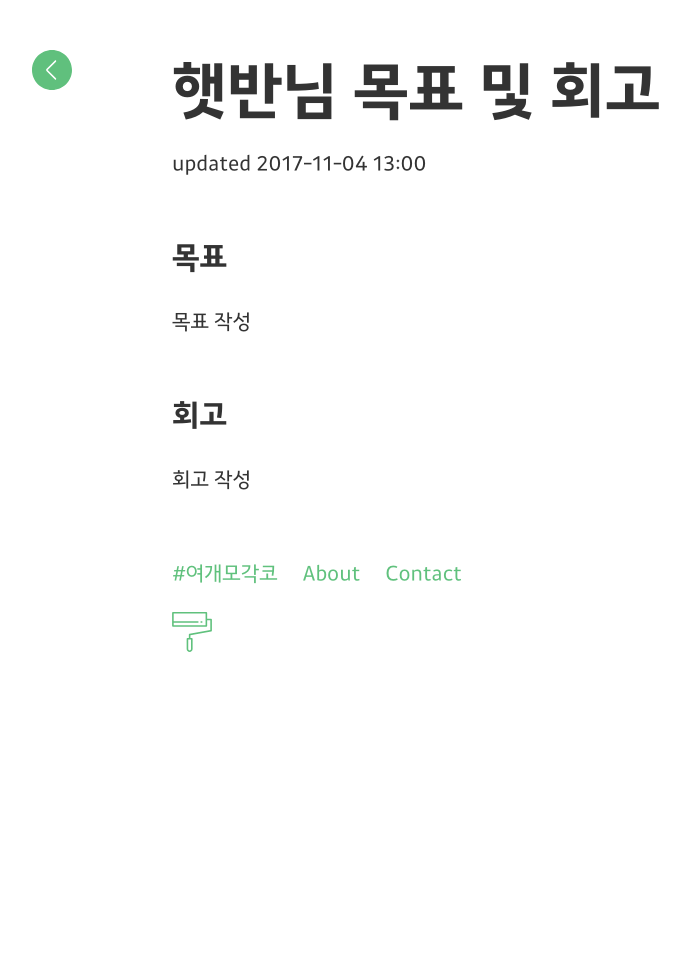
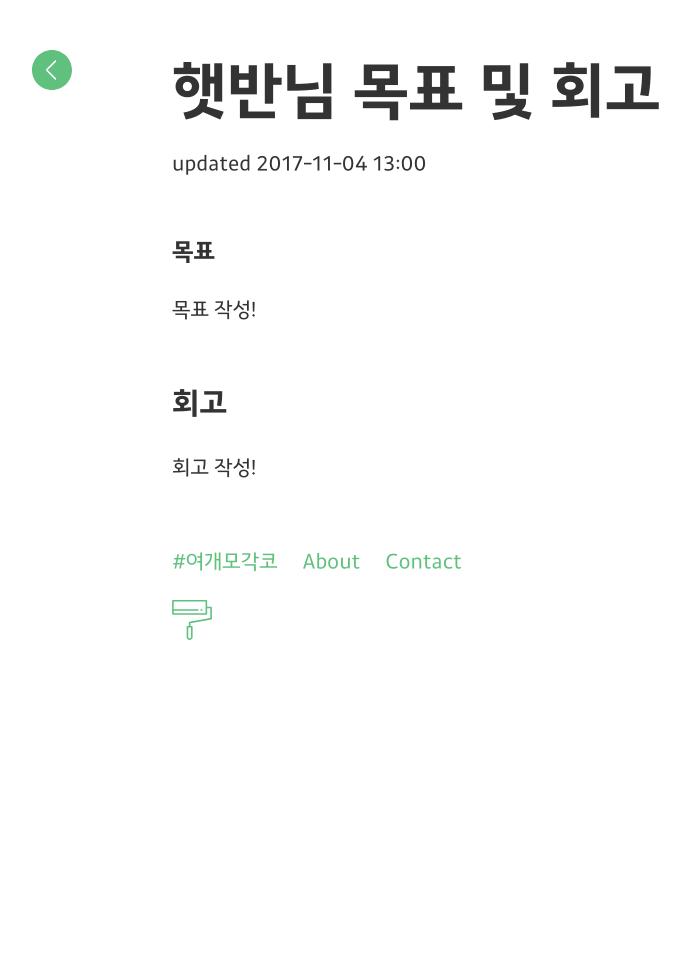
Before and after one commit to yeogaemogaco/retrospective-2nd, a Jekyll site: the page built from _posts/2017-11-04-sumsum27.md, in a window 1280 px wide. Shown: the whole page, without its empty margins (18-708 px from the left). Built offline with Jekyll 4.4.1, drawn with Linux system fonts in a browser that asks for light colours.

```diff
--- a/_posts/2017-11-04-sumsum27.md
+++ b/_posts/2017-11-04-sumsum27.md
@@ -5,8 +5,8 @@ author: sumsum27
 date: 2017-11-04 13:00
 ---
 
-## 목표
-목표 작성
+### 목표
+목표 작성!
 
 ## 회고
-회고 작성
+회고 작성!
```
